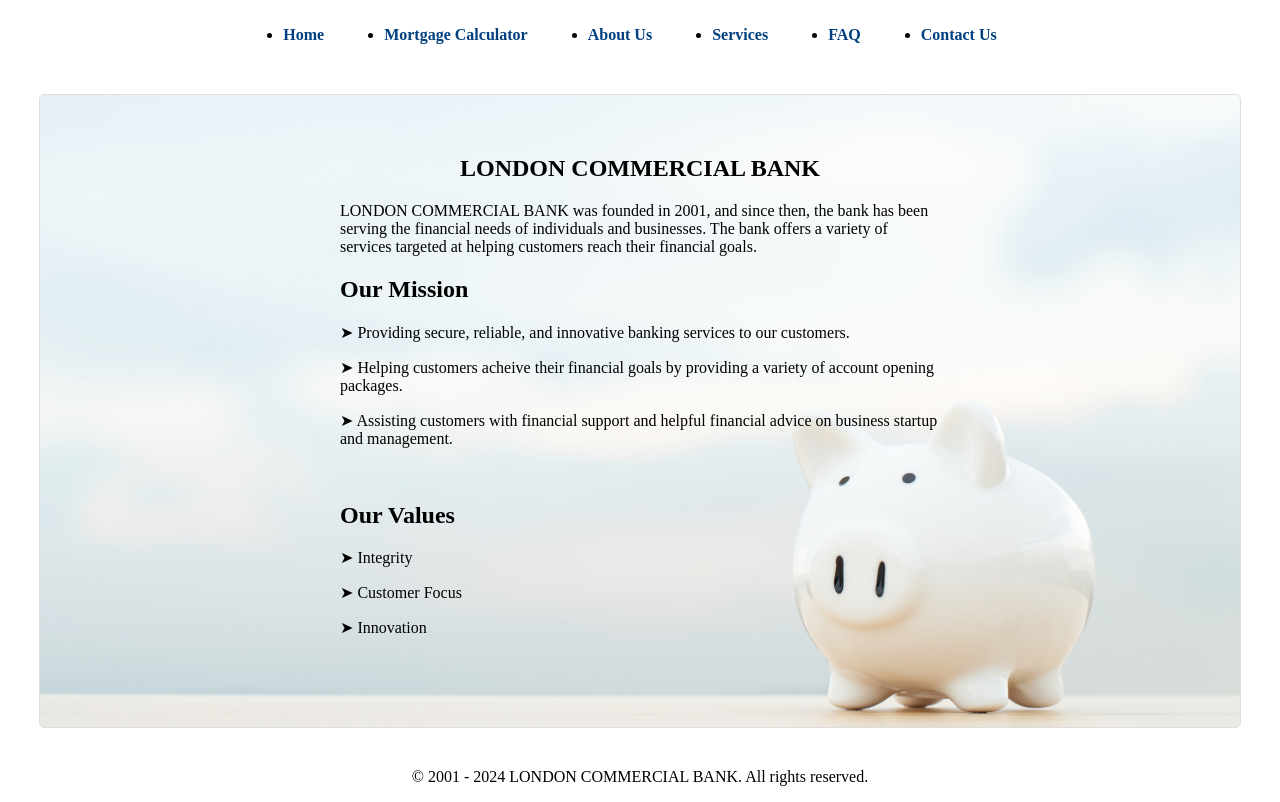
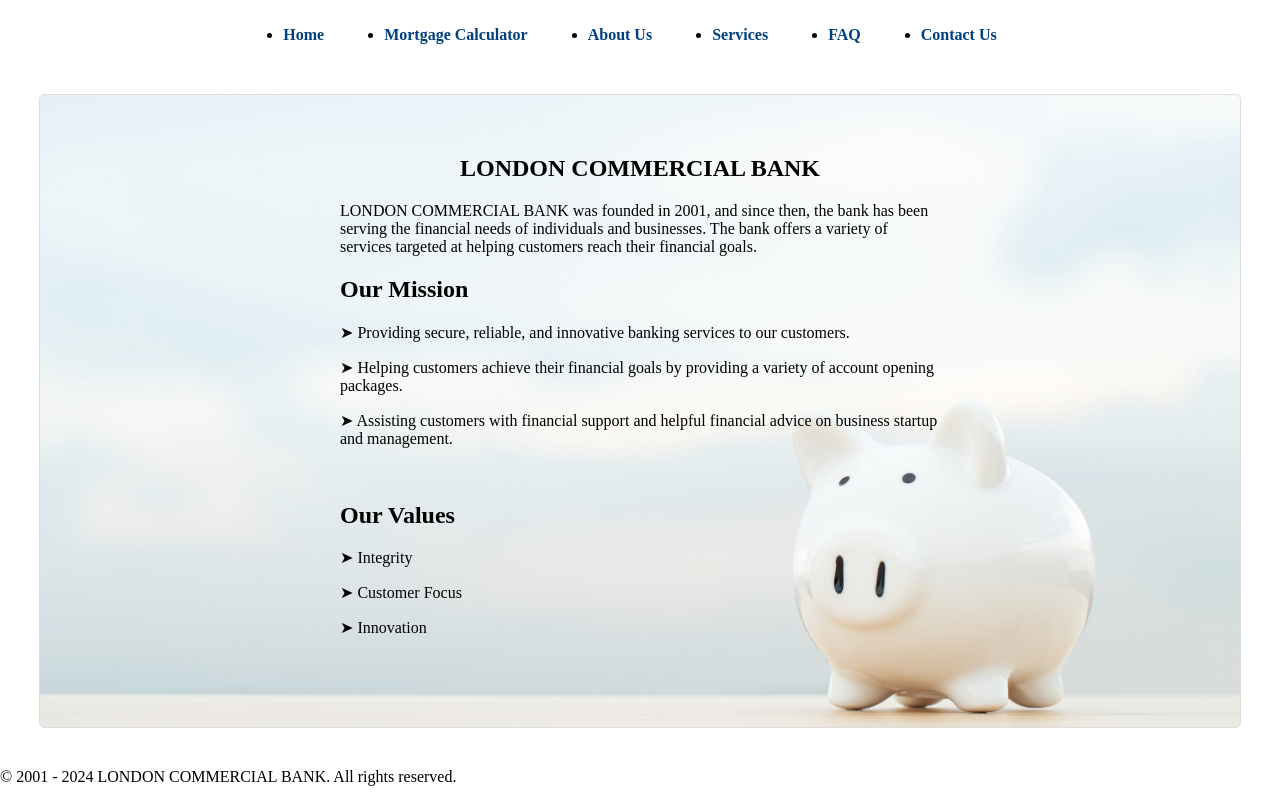
Before and after one commit to herprojectfiles/banking-website, a plain HTML site: page about.html in a window 1280 px wide. Drawn offline with nearby package versions, Linux system fonts and the light colour scheme.

Commit message:
Update about.html

```diff
--- a/about.html
+++ b/about.html
@@ -27,7 +27,7 @@
         <p>LONDON COMMERCIAL BANK was founded in 2001, and since then, the bank has been serving the financial needs of individuals and businesses. The bank offers a variety of services targeted at helping customers reach their financial goals.</p>
         <h2>Our Mission</h2>
         <p>➤ Providing secure, reliable, and innovative banking services to our customers.</p>
-        <p>➤ Helping customers acheive their financial goals by providing a variety of account opening packages.</p>
+        <p>➤ Helping customers achieve their financial goals by providing a variety of account opening packages.</p>
         <p>➤ Assisting customers with financial support and helpful financial advice on business startup and management.</p>
         <p>&nbsp</p>
         <h2>Our Values</h2>
@@ -39,12 +39,9 @@
 
     <!-- Footer -->
     <footer>
-        <style>
-            p.r {
-                text-align: center;
-            }
-        </style>
         <p class="r">© 2001 - 2024 LONDON COMMERCIAL BANK. All rights reserved.</p>
     </footer>
+
+    <script src="https://code.jquery.com/jquery-3.6.0.min.js"></script>
 </body>
 </html>
```
